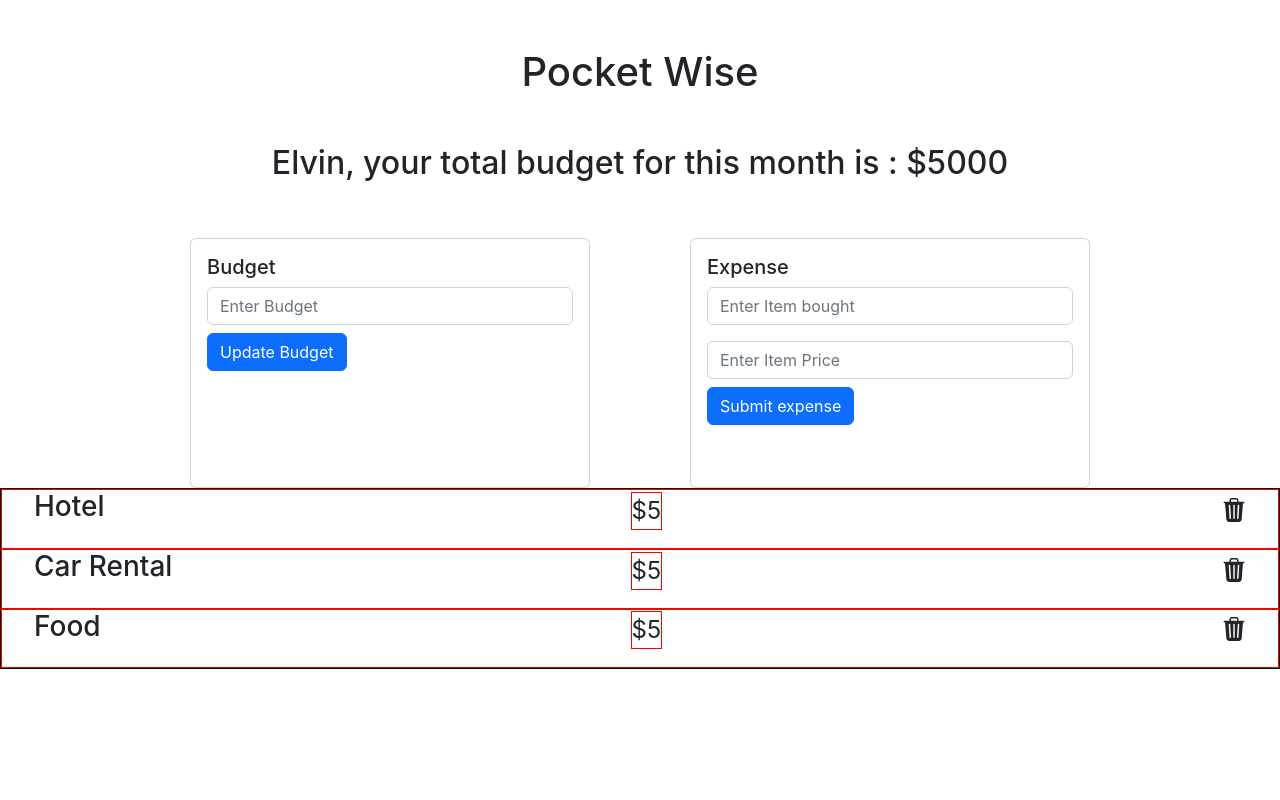
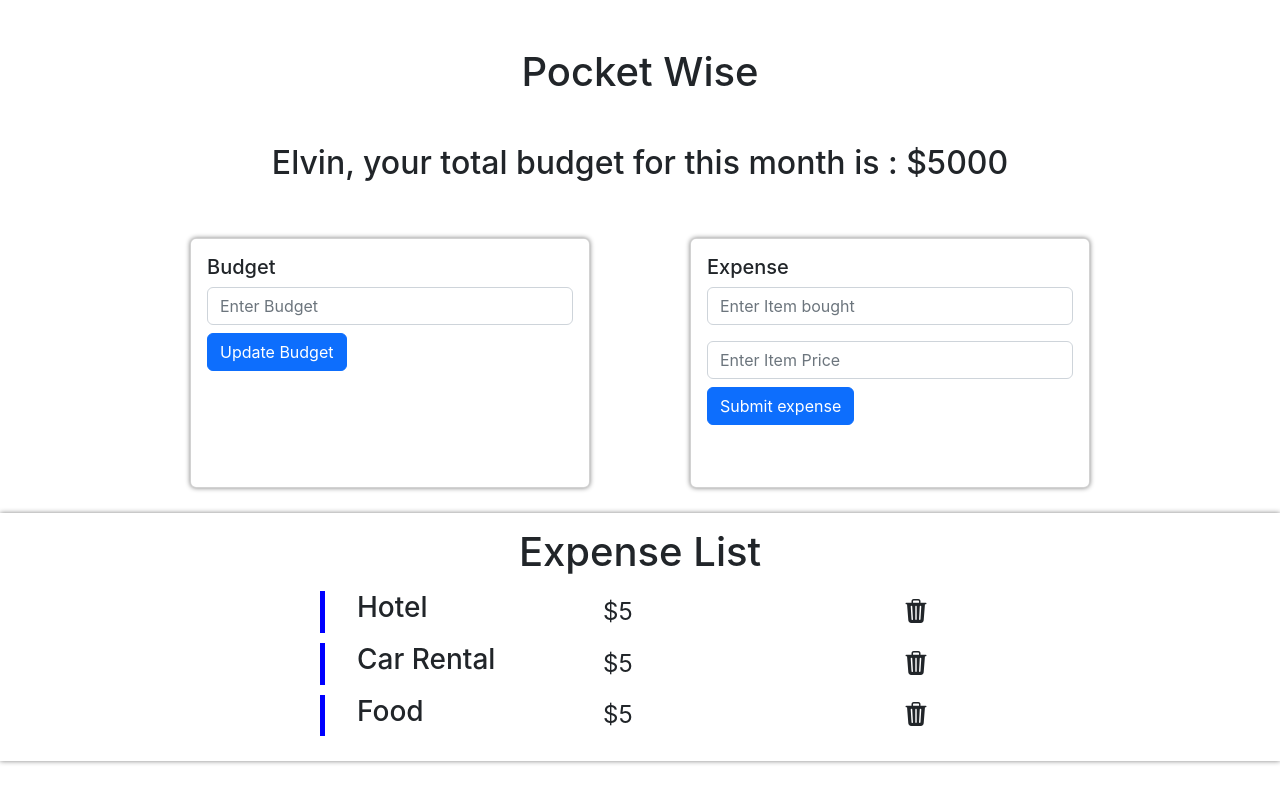
Before and after one commit to ElvinGarciaDev/Pocket-Wise, a React (Create React App) app in the folder client/: page / in a window 1280 px wide. Built offline with nearby package versions, Linux system fonts and the light colour scheme.

Commit message:
updated css for single expense

```diff
--- a/client/src/App.css
+++ b/client/src/App.css
@@ -5,9 +5,16 @@
   gap: 100px;
   flex-wrap: wrap;
 
-
 }
 
 .expenseDiv {
-  border: 1px solid black;
+  padding-top: 15px;
+  padding-bottom: 15px;
+
+  box-shadow: 0px 0px 5px gray;
+  margin-top: 25px;
 }
+.expenseDiv > h1 {
+  text-align: center;
+  padding-bottom: 5px;
+}
--- a/client/src/App.js
+++ b/client/src/App.js
@@ -39,6 +39,7 @@ function App() {
       </div>
 
       <div className='expenseDiv'>
+        <h1>Expense List</h1>
         <Expenses tasks={task}/>
       </div>
 
--- a/client/src/components/AddBudget/AddBudget.css
+++ b/client/src/components/AddBudget/AddBudget.css
@@ -0,0 +1,4 @@
+.card {
+    box-shadow: 0px 0px 5px gray;
+
+}
--- a/client/src/components/Expenses/Expense.css
+++ b/client/src/components/Expenses/Expense.css
@@ -1,5 +1,4 @@
 .singleExpense {
-    border: 1px solid red;
     font-size: 1.5rem;
 }
 
@@ -8,6 +7,9 @@
     list-style: none;
     justify-content: flex-end;
     align-items: center;
+    border-left: 5px solid blue;
+    width: 50%;
+    margin: 10px auto;
 }
 
 .nav-item {
@@ -19,7 +21,6 @@
 }
 
 .price {
-    border: 1px solid red;
     margin-right: 45%;
 
 }
```
